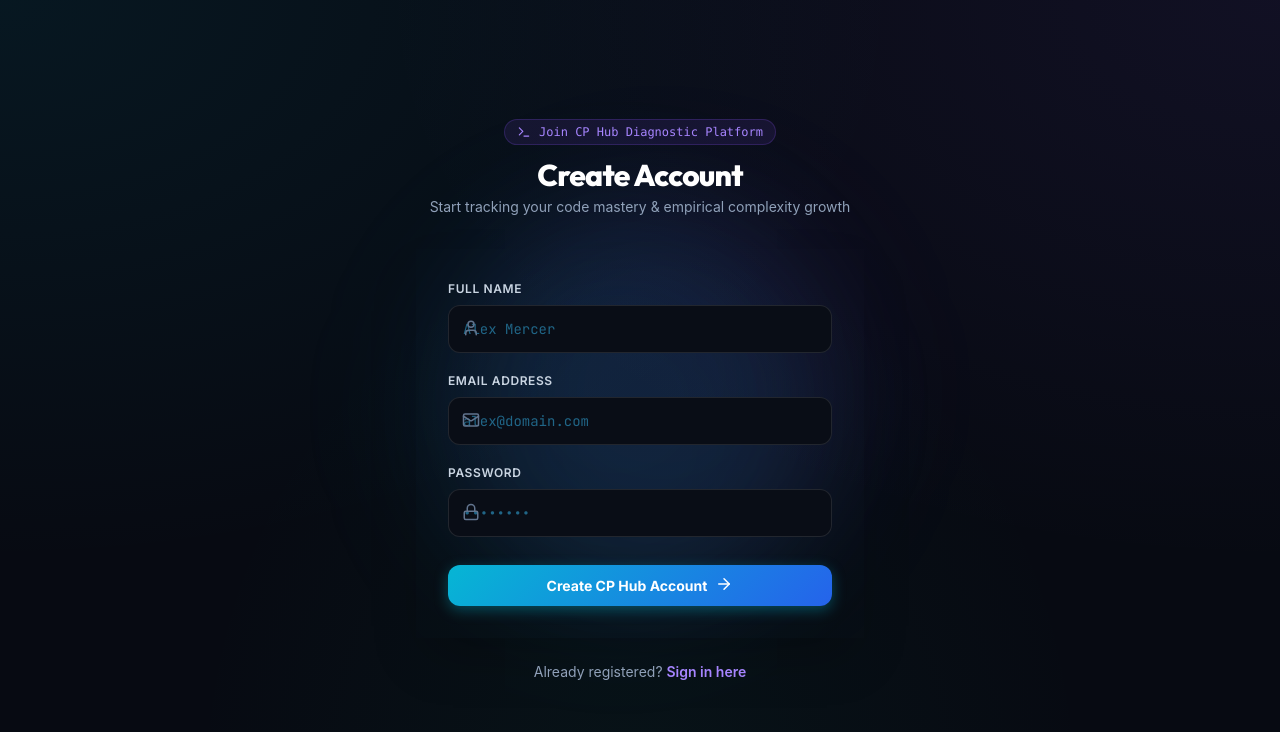
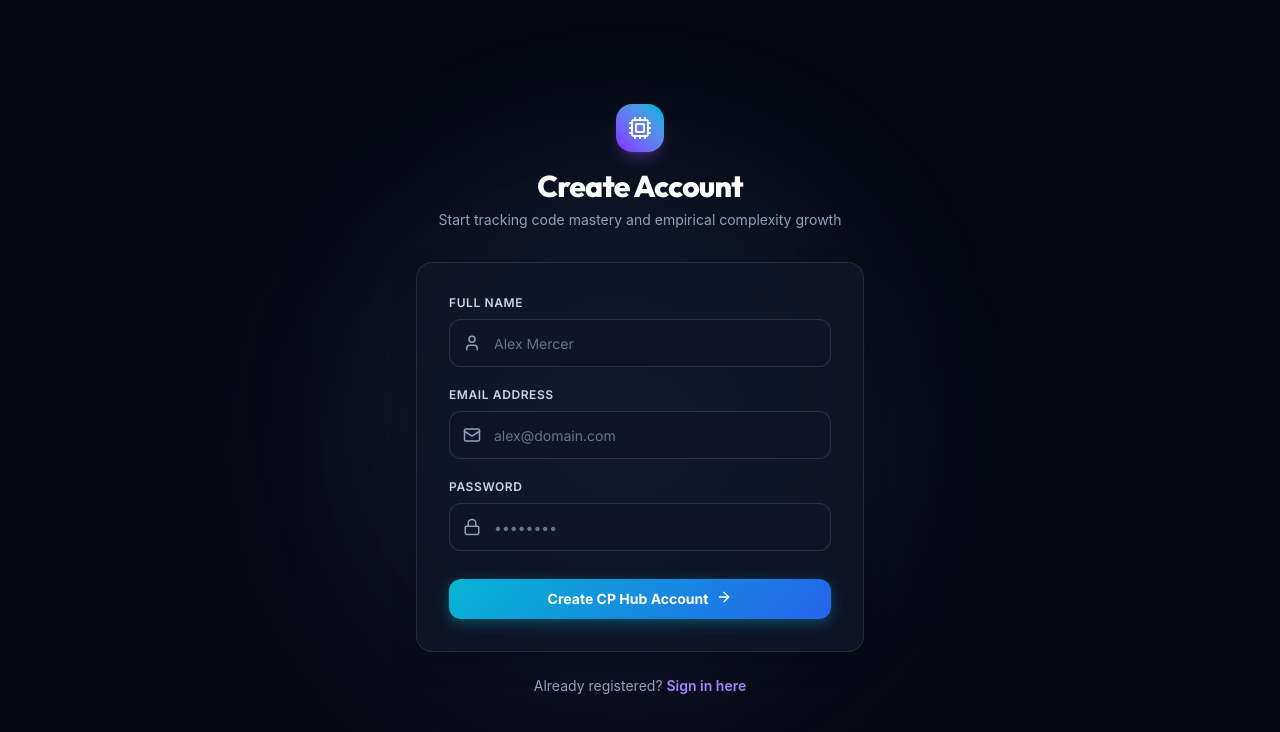
Before and after one commit to aadamaftabpersonal-boop/Productivity_App, a React (Vite) app in the folder frontend/: page /register in a window 1280 px wide. Shown: the top 732 px of the page. Built offline with nearby package versions, Linux system fonts and the light colour scheme; no server answers.

Commit message:
style(auth): redesign Login and Register forms with modern saas-input styling, proper icon padding-left, and centered glass card layout

```diff
--- a/frontend/src/index.css
+++ b/frontend/src/index.css
@@ -127,6 +127,28 @@
   border: 1px solid rgba(244, 63, 94, 0.3);
 }
 
+/* SaaS Form Inputs */
+.saas-input {
+  background: rgba(15, 23, 42, 0.9);
+  color: #f8fafc;
+  border: 1px solid rgba(255, 255, 255, 0.12);
+  border-radius: 0.75rem;
+  font-size: 0.875rem;
+  width: 100%;
+  transition: all 0.2s ease;
+}
+
+.saas-input:focus {
+  outline: none;
+  border-color: #06b6d4;
+  box-shadow: 0 0 0 3px rgba(6, 182, 212, 0.25);
+  background: rgba(15, 23, 42, 0.95);
+}
+
+.saas-input::placeholder {
+  color: #64748b;
+}
+
 /* Code Editor & Terminal Input */
 .code-editor {
   font-family: 'JetBrains Mono', ui-monospace, monospace;
@@ -137,6 +159,7 @@
   padding: 0.875rem;
   width: 100%;
 }
+
 
 .code-editor:focus {
   outline: none;
--- a/frontend/src/pages/Login.jsx
+++ b/frontend/src/pages/Login.jsx
@@ -1,7 +1,7 @@
 import { useState } from "react";
 import { useNavigate, Link } from "react-router-dom";
 import { useAuth } from "../context/AuthContext";
-import { Terminal, Lock, Mail, ArrowRight } from "lucide-react";
+import { Lock, Mail, ArrowRight, Cpu } from "lucide-react";
 
 export default function Login() {
   const [email, setEmail] = useState("");
@@ -19,36 +19,36 @@ export default function Login() {
       await login(email, password);
       navigate("/dashboard");
     } catch (err) {
-      setError(err.response?.data?.detail || "Login failed. Check your credentials.");
+      setError(err.response?.data?.detail || "Login failed. Check your email and password.");
     } finally {
       setLoading(false);
     }
   };
 
   return (
-    <div className="min-h-screen flex items-center justify-center px-4 py-12 relative overflow-hidden">
-      {/* Background Glowing Orbs */}
-      <div className="absolute top-1/4 left-1/3 w-96 h-96 bg-cyan-500/10 rounded-full blur-3xl pointer-events-none" />
-      <div className="absolute bottom-1/4 right-1/3 w-96 h-96 bg-violet-500/10 rounded-full blur-3xl pointer-events-none" />
+    <div className="min-h-screen flex items-center justify-center px-4 py-12 relative overflow-hidden bg-[#070a12]">
+      {/* Background Radial Glow Effects */}
+      <div className="absolute top-1/4 left-1/2 -translate-x-1/2 w-[500px] h-[500px] bg-cyan-500/10 rounded-full blur-[120px] pointer-events-none" />
+      <div className="absolute bottom-1/4 right-1/4 w-[400px] h-[400px] bg-violet-500/10 rounded-full blur-[100px] pointer-events-none" />
 
       <div className="w-full max-w-md relative z-10">
-        {/* Header */}
+        {/* Logo & Header */}
         <div className="mb-8 text-center">
-          <div className="inline-flex items-center gap-2 px-3 py-1 rounded-full bg-cyan-500/10 border border-cyan-500/20 text-cyan-400 text-xs font-mono mb-3">
-            <Terminal size={14} /> CP Hub Diagnostic Platform
+          <div className="inline-flex items-center justify-center w-12 h-12 rounded-2xl bg-gradient-to-tr from-cyan-500 to-blue-600 text-white shadow-lg shadow-cyan-500/25 mb-4">
+            <Cpu size={24} />
           </div>
           <h1 className="text-3xl font-extrabold text-white font-heading tracking-tight">
             Welcome Back
           </h1>
-          <p className="text-slate-400 text-sm mt-1 font-sans">
-            Sign in to track your longitudinal code weakness signals
+          <p className="text-slate-400 text-sm mt-1.5 font-sans">
+            Sign in to track code weaknesses and AST analysis
           </p>
         </div>
 
-        {/* Form Card */}
-        <form onSubmit={handleSubmit} className="glass-card p-8 space-y-5 border-cyan-500/20 shadow-2xl">
+        {/* Centered Glass Form Card */}
+        <form onSubmit={handleSubmit} className="saas-card p-8 space-y-5 border-cyan-500/30">
           {error && (
-            <div className="p-3 rounded-xl bg-red-500/10 border border-red-500/30 text-red-400 text-xs font-medium">
+            <div className="p-3.5 rounded-xl bg-rose-500/10 border border-rose-500/30 text-rose-400 text-xs font-semibold">
               {error}
             </div>
           )}
@@ -58,15 +58,15 @@ export default function Login() {
               Email Address
             </label>
             <div className="relative">
+              <Mail className="absolute left-3.5 top-1/2 -translate-y-1/2 text-slate-400 pointer-events-none" size={18} />
               <input
                 type="email"
                 required
-                placeholder="name@company.com"
+                placeholder="me@company.com"
                 value={email}
                 onChange={(e) => setEmail(e.target.value)}
-                className="code-editor h-12 text-sm pl-10"
+                className="saas-input h-12 pl-11 pr-4"
               />
-              <Mail className="absolute left-3.5 top-3.5 text-slate-500" size={18} />
             </div>
           </div>
 
@@ -75,26 +75,26 @@ export default function Login() {
               Password
             </label>
             <div className="relative">
+              <Lock className="absolute left-3.5 top-1/2 -translate-y-1/2 text-slate-400 pointer-events-none" size={18} />
               <input
                 type="password"
                 required
                 placeholder="••••••••"
                 value={password}
                 onChange={(e) => setPassword(e.target.value)}
-                className="code-editor h-12 text-sm pl-10"
+                className="saas-input h-12 pl-11 pr-4"
               />
-              <Lock className="absolute left-3.5 top-3.5 text-slate-500" size={18} />
             </div>
           </div>
 
           <button
             type="submit"
             disabled={loading}
-            className="btn-primary w-full justify-center text-base py-3 mt-2"
+            className="btn-primary w-full justify-center text-sm py-3.5 mt-2"
           >
             {loading ? "Authenticating..." : (
               <>
-                Sign In to Engine <ArrowRight size={18} />
+                Sign In to Engine <ArrowRight size={16} />
               </>
             )}
           </button>
--- a/frontend/src/pages/Register.jsx
+++ b/frontend/src/pages/Register.jsx
@@ -1,7 +1,7 @@
 import { useState } from "react";
 import { useNavigate, Link } from "react-router-dom";
 import { useAuth } from "../context/AuthContext";
-import { Terminal, Lock, Mail, User as UserIcon, ArrowRight } from "lucide-react";
+import { Lock, Mail, User as UserIcon, ArrowRight, Cpu } from "lucide-react";
 
 export default function Register() {
   const [form, setForm] = useState({ email: "", password: "", full_name: "" });
@@ -25,29 +25,29 @@ export default function Register() {
   };
 
   return (
-    <div className="min-h-screen flex items-center justify-center px-4 py-12 relative overflow-hidden">
-      {/* Background Glowing Orbs */}
-      <div className="absolute top-1/4 right-1/3 w-96 h-96 bg-violet-500/10 rounded-full blur-3xl pointer-events-none" />
-      <div className="absolute bottom-1/4 left-1/3 w-96 h-96 bg-cyan-500/10 rounded-full blur-3xl pointer-events-none" />
+    <div className="min-h-screen flex items-center justify-center px-4 py-12 relative overflow-hidden bg-[#070a12]">
+      {/* Background Radial Glow Effects */}
+      <div className="absolute top-1/4 right-1/3 w-[500px] h-[500px] bg-violet-500/10 rounded-full blur-[120px] pointer-events-none" />
+      <div className="absolute bottom-1/4 left-1/3 w-[400px] h-[400px] bg-cyan-500/10 rounded-full blur-[100px] pointer-events-none" />
 
       <div className="w-full max-w-md relative z-10">
-        {/* Header */}
+        {/* Logo & Header */}
         <div className="mb-8 text-center">
-          <div className="inline-flex items-center gap-2 px-3 py-1 rounded-full bg-violet-500/10 border border-violet-500/20 text-violet-400 text-xs font-mono mb-3">
-            <Terminal size={14} /> Join CP Hub Diagnostic Platform
+          <div className="inline-flex items-center justify-center w-12 h-12 rounded-2xl bg-gradient-to-tr from-violet-600 to-cyan-500 text-white shadow-lg shadow-violet-500/25 mb-4">
+            <Cpu size={24} />
           </div>
           <h1 className="text-3xl font-extrabold text-white font-heading tracking-tight">
             Create Account
           </h1>
-          <p className="text-slate-400 text-sm mt-1 font-sans">
-            Start tracking your code mastery & empirical complexity growth
+          <p className="text-slate-400 text-sm mt-1.5 font-sans">
+            Start tracking code mastery and empirical complexity growth
           </p>
         </div>
 
-        {/* Form Card */}
-        <form onSubmit={handleSubmit} className="glass-card p-8 space-y-5 border-violet-500/20 shadow-2xl">
+        {/* Centered Glass Form Card */}
+        <form onSubmit={handleSubmit} className="saas-card p-8 space-y-5 border-violet-500/30">
           {error && (
-            <div className="p-3 rounded-xl bg-red-500/10 border border-red-500/30 text-red-400 text-xs font-medium">
+            <div className="p-3.5 rounded-xl bg-rose-500/10 border border-rose-500/30 text-rose-400 text-xs font-semibold">
               {error}
             </div>
           )}
@@ -57,14 +57,14 @@ export default function Register() {
               Full Name
             </label>
             <div className="relative">
+              <UserIcon className="absolute left-3.5 top-1/2 -translate-y-1/2 text-slate-400 pointer-events-none" size={18} />
               <input
                 type="text"
                 placeholder="Alex Mercer"
                 value={form.full_name}
                 onChange={(e) => setForm({ ...form, full_name: e.target.value })}
-                className="code-editor h-12 text-sm pl-10"
+                className="saas-input h-12 pl-11 pr-4"
               />
-              <UserIcon className="absolute left-3.5 top-3.5 text-slate-500" size={18} />
             </div>
           </div>
 
@@ -73,15 +73,15 @@ export default function Register() {
               Email Address
             </label>
             <div className="relative">
+              <Mail className="absolute left-3.5 top-1/2 -translate-y-1/2 text-slate-400 pointer-events-none" size={18} />
               <input
                 type="email"
                 required
                 placeholder="alex@domain.com"
                 value={form.email}
                 onChange={(e) => setForm({ ...form, email: e.target.value })}
-                className="code-editor h-12 text-sm pl-10"
+                className="saas-input h-12 pl-11 pr-4"
               />
-              <Mail className="absolute left-3.5 top-3.5 text-slate-500" size={18} />
             </div>
           </div>
 
@@ -90,26 +90,26 @@ export default function Register() {
               Password
             </label>
             <div className="relative">
+              <Lock className="absolute left-3.5 top-1/2 -translate-y-1/2 text-slate-400 pointer-events-none" size={18} />
               <input
                 type="password"
                 required
                 placeholder="••••••••"
                 value={form.password}
                 onChange={(e) => setForm({ ...form, password: e.target.value })}
-                className="code-editor h-12 text-sm pl-10"
+                className="saas-input h-12 pl-11 pr-4"
               />
-              <Lock className="absolute left-3.5 top-3.5 text-slate-500" size={18} />
             </div>
           </div>
 
           <button
             type="submit"
             disabled={loading}
-            className="btn-primary w-full justify-center text-base py-3 mt-2 bg-gradient-to-r from-violet-600 to-cyan-500"
+            className="btn-primary w-full justify-center text-sm py-3.5 mt-2 bg-gradient-to-r from-violet-600 to-cyan-500"
           >
-            {loading ? "Creating Profile..." : (
+            {loading ? "Creating Account..." : (
               <>
-                Create CP Hub Account <ArrowRight size={18} />
+                Create CP Hub Account <ArrowRight size={16} />
               </>
             )}
           </button>
```
